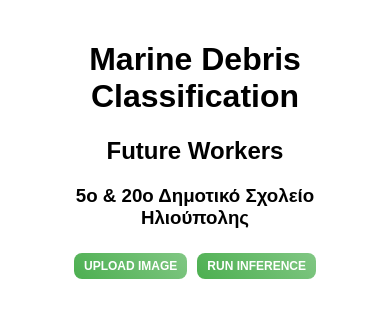
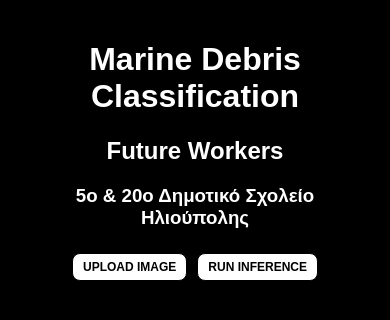
Before and after one commit to ioannisCC/marine-debris-segmentation-and-classification, a React (Create React App) app: page / in a window 390 px wide. Shown: the top 320 px of the page. Built offline with nearby package versions, Linux system fonts and the light colour scheme.

Commit message:
Change of style

```diff
--- a/src/App.css
+++ b/src/App.css
@@ -1,18 +1,26 @@
+html, body {
+  height: 100%;
+  margin: 0;
+  background-color: #000;
+}
+
 .App {
   text-align: center;
   font-family: Arial, sans-serif;
   padding: 20px;
+  background-color: #000; /* Black background for the app */
+  color: #fff; /* White text color for contrast */
 }
 
 .App-header {
-  background-color: #282c34;
+  background-color: #000; /* Match the app background */
   min-height: 100vh;
   display: flex;
   flex-direction: column;
   align-items: center;
   justify-content: center;
   font-size: calc(10px + 2vmin);
-  color: white;
+  color: #fff; /* White text color */
 }
 
 input[type="file"] {
@@ -27,9 +35,9 @@ button, .custom-file-upload {
   margin-top: 50px;
   font-size: 16px;
   font-weight: bold;
-  color: #fff;
-  background: linear-gradient(45deg, #4caf50, #81c784);
-  border: none;
+  color: #000; /* Black text color */
+  background: #fff; /* White background for contrast */
+  border: 1px solid #000; /* Black border for clarity */
   border-radius: 8px;
   cursor: pointer;
   transition: background 0.3s ease, transform 0.2s ease;
@@ -37,12 +45,14 @@ button, .custom-file-upload {
 }
 
 button:hover, .custom-file-upload:hover {
-  background: linear-gradient(45deg, #388e3c, #66bb6a);
+  background: #ccc; /* Light gray for hover effect */
+  color: #000; /* Ensure text remains visible */
   transform: translateY(-2px);
 }
 
 button:disabled {
-  background: #cccccc;
+  background: #333; /* Dark gray for disabled state */
+  color: #aaa; /* Light gray text */
   cursor: not-allowed;
 }
 
@@ -55,48 +65,50 @@ button:active, .custom-file-upload:active {
   display: flex;
   justify-content: center;
   align-items: center;
-  margin-top: 50px; /* Reduced for better smartphone view */
+  margin-top: 50px;
   margin-bottom: 50px;
 }
 
 .table-container {
-  overflow-x: auto; /* Enable horizontal scrolling */
+  overflow-x: auto;
   margin: 20px auto;
-  width: 100%; /* Ensure it doesn't exceed the screen width */
+  width: 100%;
 }
 
 img {
   max-width: 100%;
-  max-height: 50vh; /* Adjust for smaller screens */
+  max-height: 50vh;
+  border: 2px solid #fff; /* Add a white border around images */
 }
 
-/* Styling for the table */
 table {
-  width: 90%; /* Reduced width for better fit on small screens */
+  width: 90%;
   margin: 20px auto;
   border-collapse: collapse;
   text-align: left;
-  box-shadow: 0px 0px 10px rgba(0, 0, 0, 0.1);
-  font-size: 14px; /* Adjusted font size for smaller screens */
+  box-shadow: 0px 0px 10px rgba(255, 255, 255, 0.2); /* Subtle white shadow */
+  font-size: 14px;
+  background-color: #000; /* Black table background */
+  color: #fff; /* White text color */
 }
 
 th, td {
-  border: 1px solid #ddd;
-  padding: 10px 15px; /* Adjusted padding for smaller screens */
+  border: 1px solid #fff; /* White borders */
+  padding: 10px 15px;
 }
 
 th {
-  background-color: #4caf50;
-  color: white;
+  background-color: #333; /* Dark gray for header */
+  color: #fff; /* White text color */
   font-weight: bold;
 }
 
 tr:nth-child(even) {
-  background-color: #f9f9f9;
+  background-color: #222; /* Slightly lighter black for even rows */
 }
 
 tr:hover {
-  background-color: #f1f1f1;
+  background-color: #444; /* Dark gray for hover effect */
 }
 
 table + div {
@@ -105,14 +117,14 @@ table + div {
 
 @media (max-width: 480px) {
   .App-header {
-    font-size: calc(6px + 2vmin); /* Further reduced font size */
-    padding: 10px; /* Adjusted padding */
+    font-size: calc(6px + 2vmin);
+    padding: 10px;
   }
 
   button, .custom-file-upload {
     font-size: 12px;
     padding: 6px 10px;
-    margin: 5px; /* Reduced margins */
+    margin: 5px;
   }
 
   .image-container {
@@ -122,7 +134,7 @@ table + div {
 
   table {
     width: 100%;
-    font-size: 10px; /* Smaller table text */
+    font-size: 10px;
   }
 
   th, td {
```
